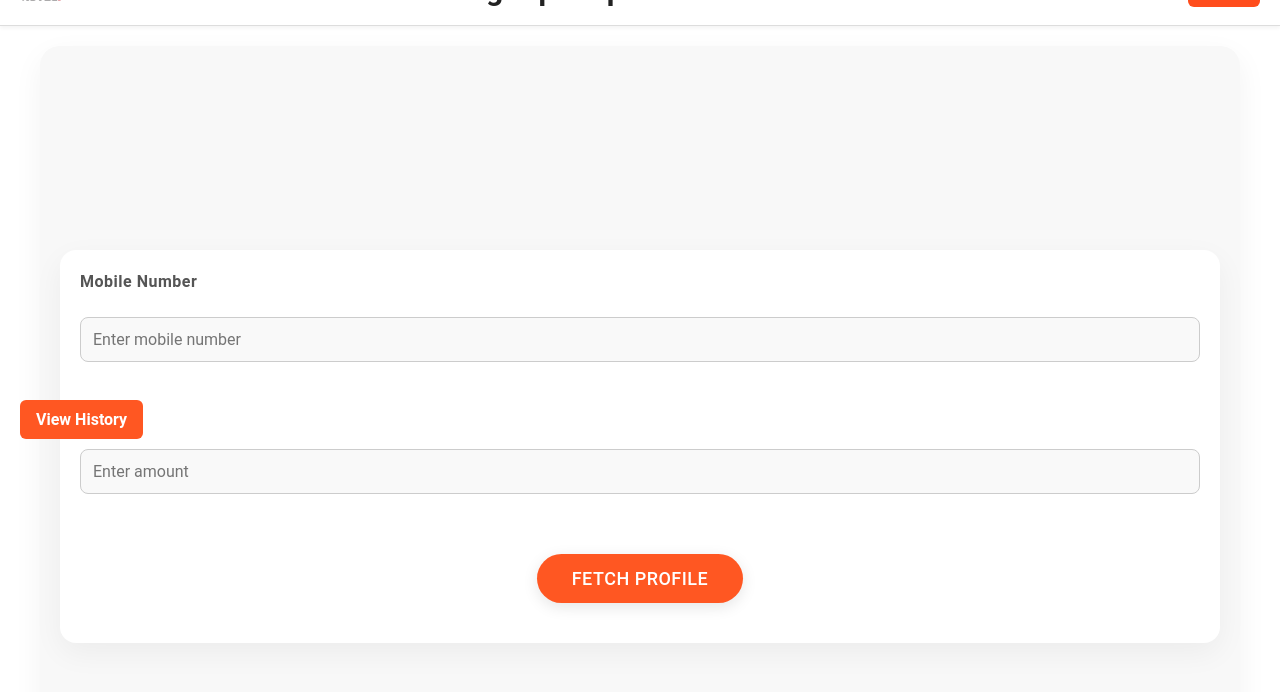
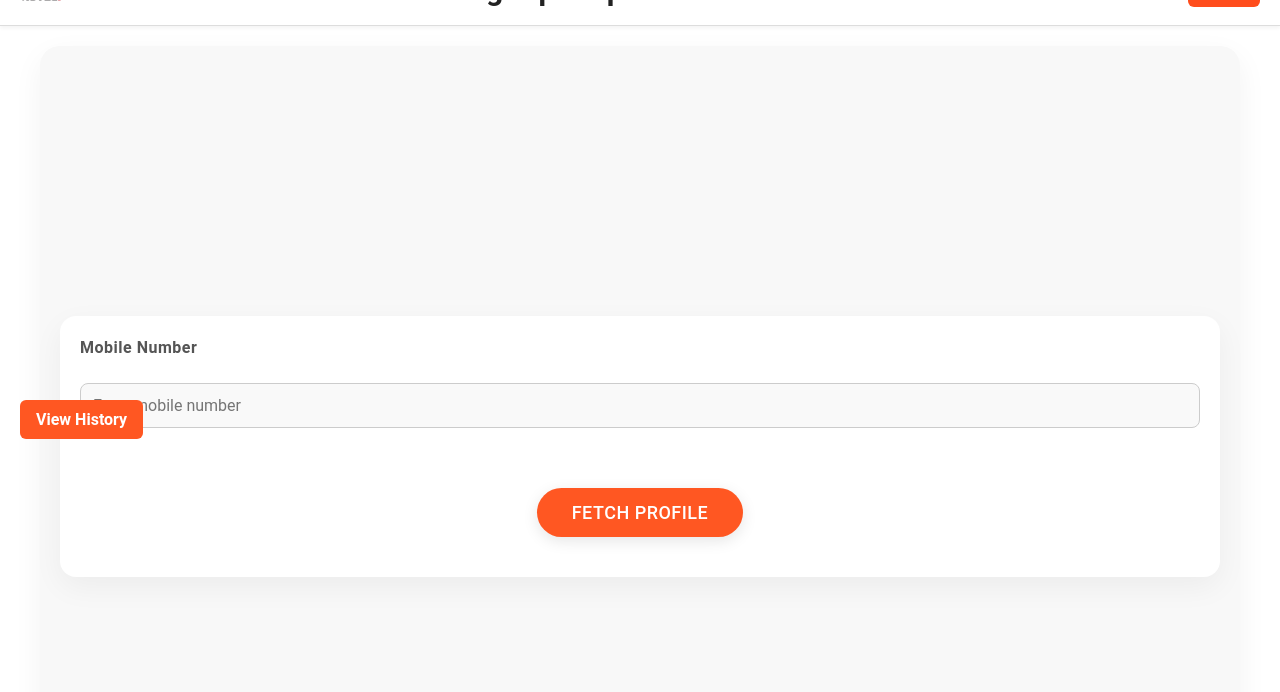
Before and after one commit to sathvikakadarla/OA, a React (Vite) app in the folder operations/: page /credit-to-wallet in a window 1280 px wide. Shown: the top 692 px of the page. Built offline with nearby package versions, Linux system fonts and the light colour scheme.

Commit message:
Update CreditToWallet.jsx

```diff
--- a/operations/src/Pages/CreditToWallet/CreditToWallet.jsx
+++ b/operations/src/Pages/CreditToWallet/CreditToWallet.jsx
@@ -119,9 +119,10 @@ const CreditToWallet = () => {
         <button onClick={() => navigate('/history')}>View History</button>
       </div>
 
-      <div className='credit-to-wallet-container'>
-        <div className='credit-to-wallet-inner-container'>
-          <div className='input-section left'>
+      <div className="credit-to-wallet-container">
+        <div className="credit-to-wallet-inner-container">
+          {/* Mobile number input */}
+          <div className="input-section left">
             <label htmlFor="mobile-number">Mobile Number</label>
             <input
               type="text"
@@ -133,7 +134,24 @@ const CreditToWallet = () => {
             />
           </div>
 
-          <div className='input-section right'>
+          {/* Fetch profile button */}
+          <div className="submit-button">
+            <button onClick={handleSubmit}>Fetch Profile</button>
+          </div>
+
+          {/* Profile details and money input shown only after fetching */}
+          {userProfile && (
+            <>
+              <div className="profile-details">
+                <h3>User Profile</h3>
+                <p><strong>Name:</strong> {userProfile.name}</p>
+                <p><strong>Email:</strong> {userProfile.email}</p>
+                <p><strong>Mobile Number:</strong> {userProfile.mobileNumber}</p>
+                <p><strong>Profile ID:</strong> {userProfile._id}</p>
+                <p><strong>Wallet Balance:</strong> ₹{userProfile.currentBalance}</p>
+              </div>
+
+              <div className="input-section right">
                 <label htmlFor="amount">Amount</label>
                 <input
                   type="number"
@@ -144,30 +162,20 @@ const CreditToWallet = () => {
                 />
               </div>
 
-          {userProfile && (
-            <div className="profile-details">
-              <h3>User Profile</h3>
-              <p><strong>Name:</strong> {userProfile.name}</p>
-              <p><strong>Email:</strong> {userProfile.email}</p>
-              <p><strong>Mobile Number:</strong> {userProfile.mobileNumber}</p>
-              <p><strong>Profile ID:</strong> {userProfile._id}</p>
-              <p><strong>Wallet Balance:</strong> ₹{userProfile.currentBalance}</p>
+              <div className="submit-button">
+                <button onClick={handleAddMoney}>Add Money</button>
+                <button
+                  onClick={handleResetBalance}
+                  style={{ marginLeft: '10px', backgroundColor: 'red', color: 'white' }}
+                >
+                  Reset Balance
+                </button>
               </div>
+            </>
           )}
 
+          {/* Error message */}
           {error && <div className="error-message">{error}</div>}
-
-          <div className='submit-button'>
-            <button onClick={handleSubmit}>Fetch Profile</button>
-            {userProfile && (
-              <>
-                <button onClick={handleAddMoney}>Add Money</button>
-                <button onClick={handleResetBalance} style={{ marginLeft: '10px', backgroundColor: 'red', color: 'white' }}>
-                  Reset Balance
-                </button>
-              </>
-            )}
-          </div>
         </div>
 
         <ToastContainer />
```
Lines whose indentation alone changed are shown as unchanged.
